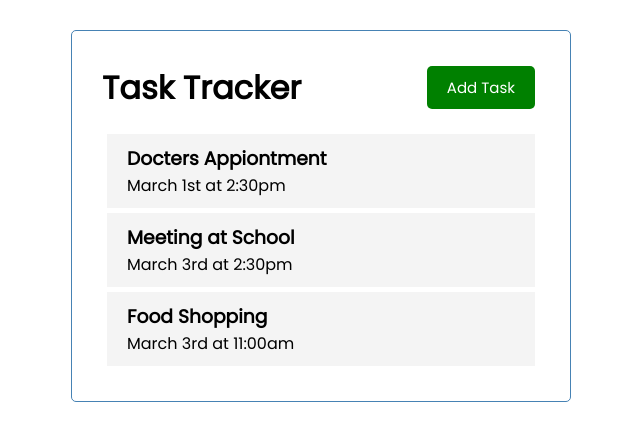
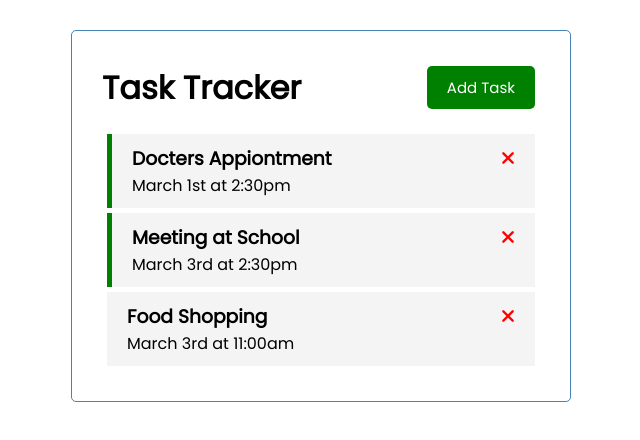
Before and after one commit to NielsOostindie/vueProject, a Vue app: page / in a window 1280 px wide. Shown: the top 440 px of the page, without its empty margins (319-959 px from the left). Built offline with nearby package versions, Linux system fonts and the light colour scheme.

Commit message:
Added so that you can see if it remindes you

```diff
--- a/index.html
+++ b/index.html
@@ -5,6 +5,7 @@
     <link rel="icon" href="/favicon.ico">
     <meta name="viewport" content="width=device-width, initial-scale=1.0">
     <title>Vite App</title>
+    <link rel="stylesheet" href="https://cdnjs.cloudflare.com/ajax/libs/font-awesome/6.4.0/css/all.min.css">
   </head>
   <body>
     <div id="app"></div>
--- a/src/components/Task.vue
+++ b/src/components/Task.vue
@@ -1,6 +1,8 @@
 <template>
-<div class="task">
-    <h3>{{ task.text }}</h3>
+<div :class="[task.reminder ? 'reminder' : '', 'task']">
+    <h3>{{ task.text }}
+    <i class="fas fa-times"></i>
+    </h3>
     <p>{{ task.day }}</p>
 </div>
 
```
